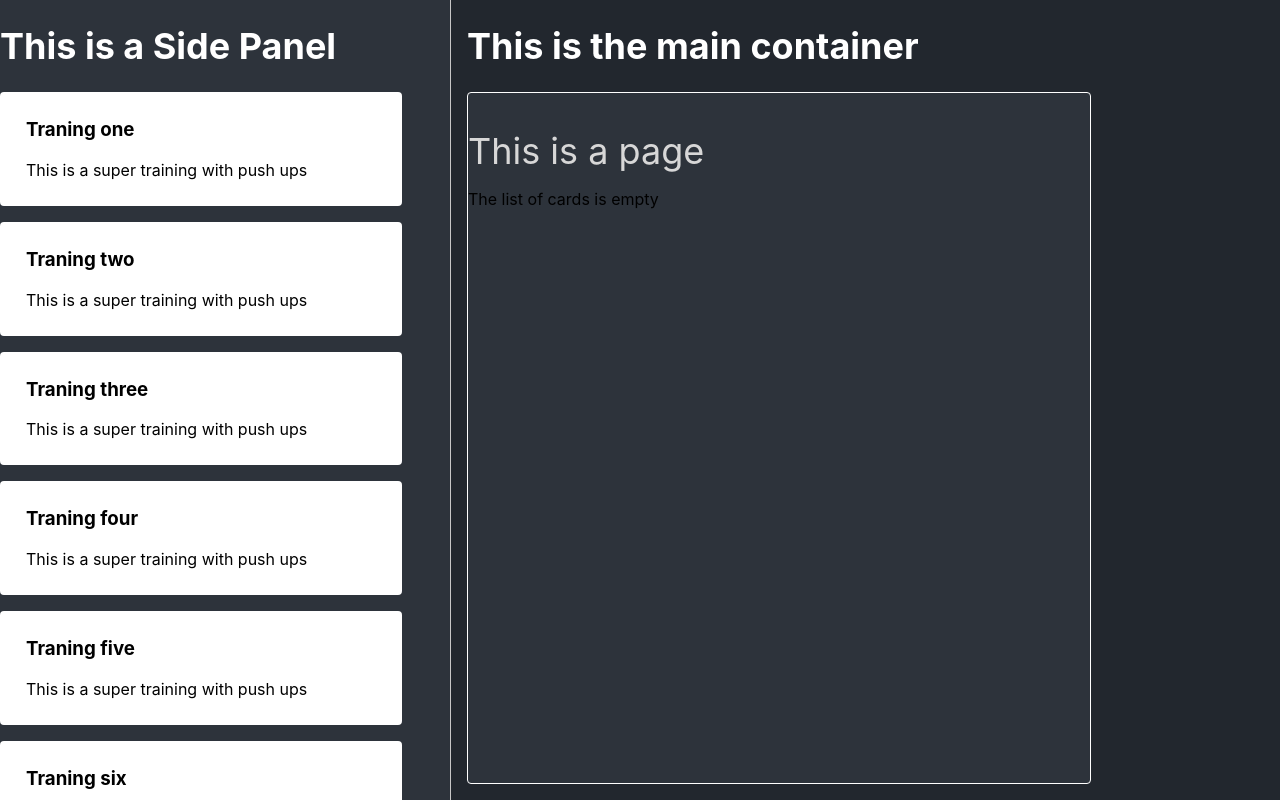
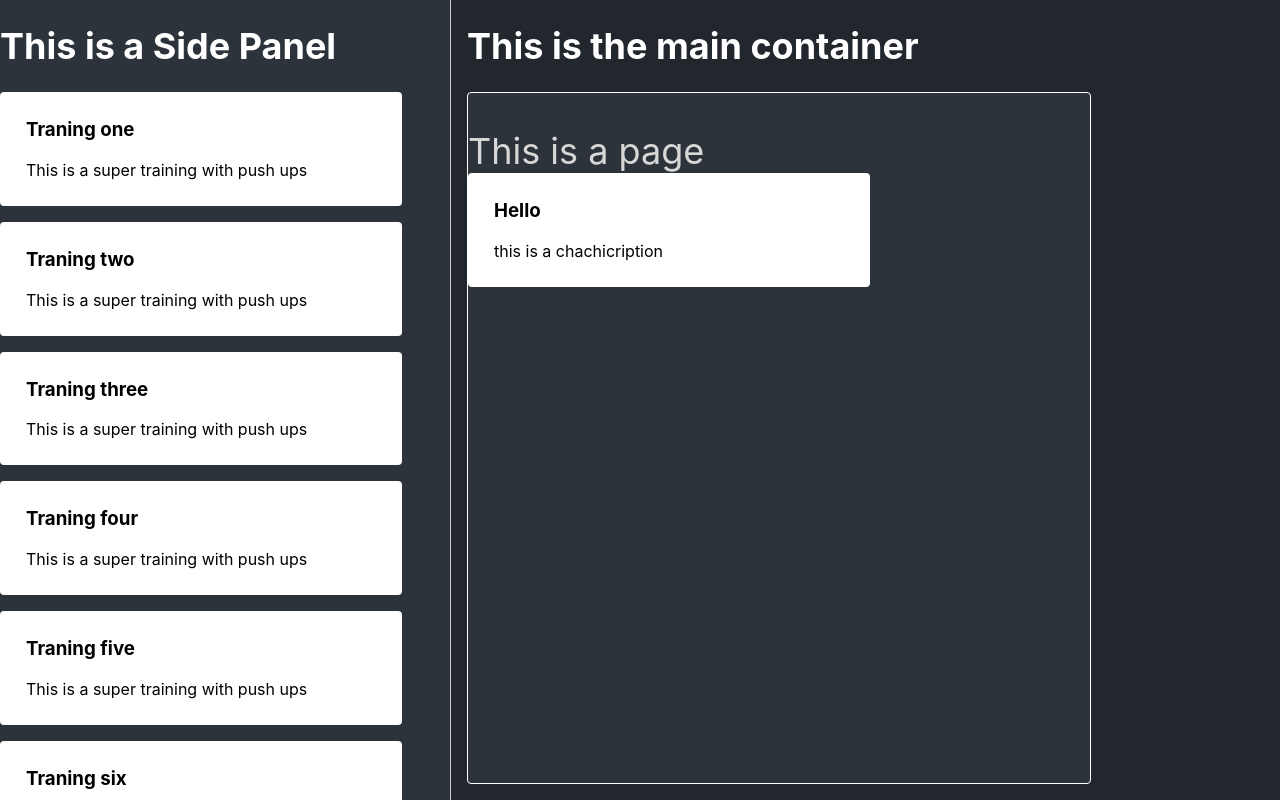
Before and after one commit to JaviAlbe/pdfgen, a React (Create React App) app: page / in a window 1280 px wide. Built offline with nearby package versions, Linux system fonts and the light colour scheme.

Commit message:
Redux working properly to add cards to the PDF page

```diff
--- a/src/components/PDFPage/PDFPage.js
+++ b/src/components/PDFPage/PDFPage.js
@@ -1,26 +1,20 @@
 import React from 'react';
 import styles from './PDFPage.module.css'
-import {useSelector, useDispatch} from "react-redux";
+import { useSelector, useDispatch} from "react-redux";
 import TrainingCard from "../TrainingCard/TrainingCard";
-import {getCards} from "../../redux/actions/actions";
 
 
 const PDFPage = () => {
 
-    const dispatch = useDispatch()
-
-    const getAllCards = () => {
-        return dispatch(getCards)
-    }
-
+    const cards = useSelector(state => state.cards.listOfCards)
 
     const renderCards = () => {
-        if(getAllCards.length === 0){
+        if(cards.length === 0){
             return <p>The list of cards is empty</p>
         }else{
             return (
                 <div>
-                    {getAllCards.map((card, index) => (
+                    {cards.map((card, index) => (
                         <TrainingCard key={index} title={card.title} description={card.description} />
                     ))}
                 </div>
--- a/src/index.js
+++ b/src/index.js
@@ -11,7 +11,10 @@ import { Provider } from 'react-redux'
 const root = ReactDOM.createRoot(document.getElementById('root'));
 
 /** The store is created and takes the combinedReducer as a parameter*/
-const store = createStore(allReducers)
+const store = createStore(
+    allReducers, /* preloadedState, */
+      window.__REDUX_DEVTOOLS_EXTENSION__ && window.__REDUX_DEVTOOLS_EXTENSION__()
+);
 
 root.render(
     <Provider store={store}>
--- a/src/redux/reducers/cardReducer.js
+++ b/src/redux/reducers/cardReducer.js
@@ -1,6 +1,6 @@
 
 const initialState = {
-    listOfCards: []
+    listOfCards: [{title:'Hello', description:'this is a chachicription'}]
 };
 
 const cardReducer = (state = initialState, action) => {
@@ -8,7 +8,7 @@ const cardReducer = (state = initialState, action) => {
         case 'ADD_CARD':
             return {
                 ...state,
-                cardList: [...state.cardList, action.payload]
+                listOfCards: [...state.listOfCards, action.payload]
             }
 
         case 'REMOVE_CARD':
```
